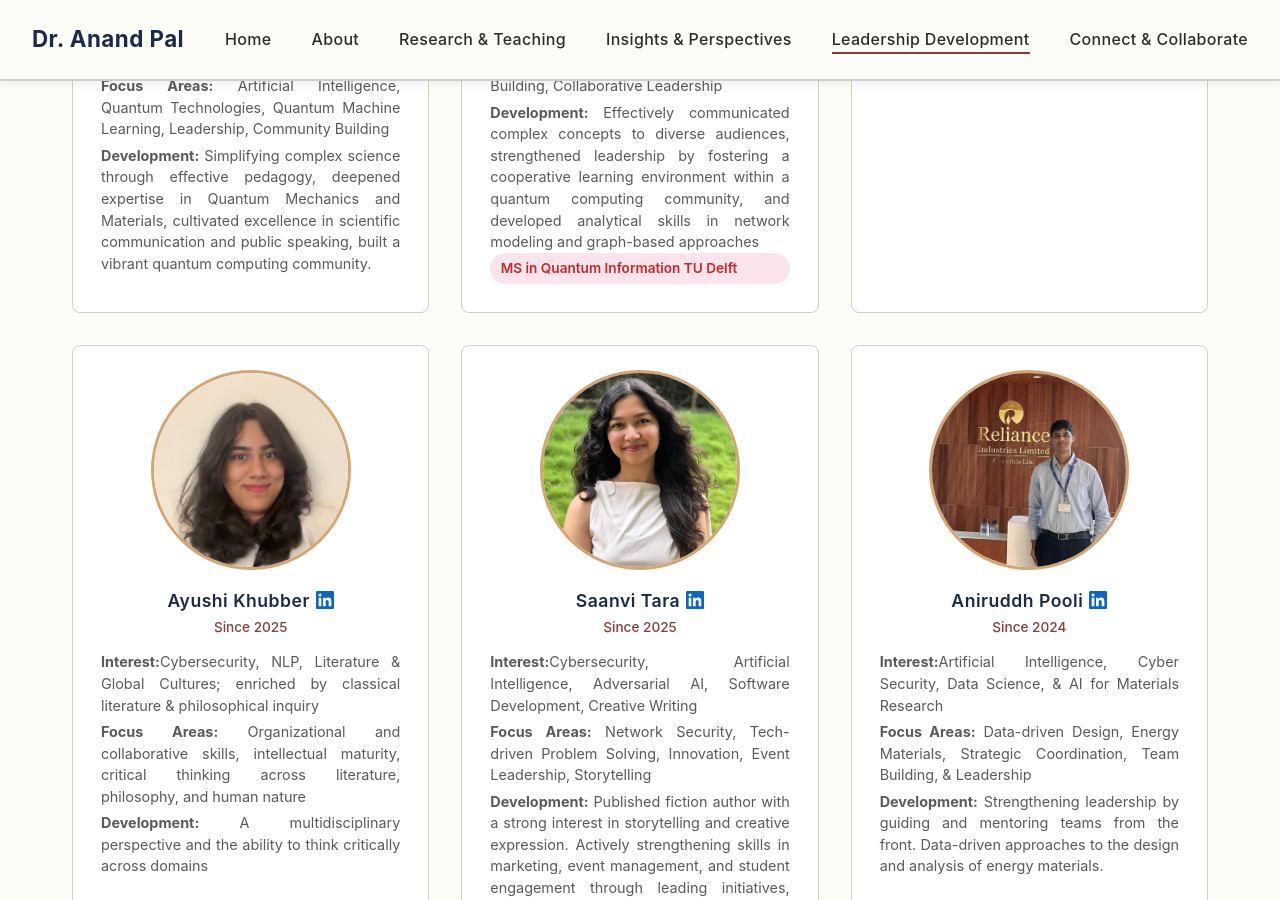
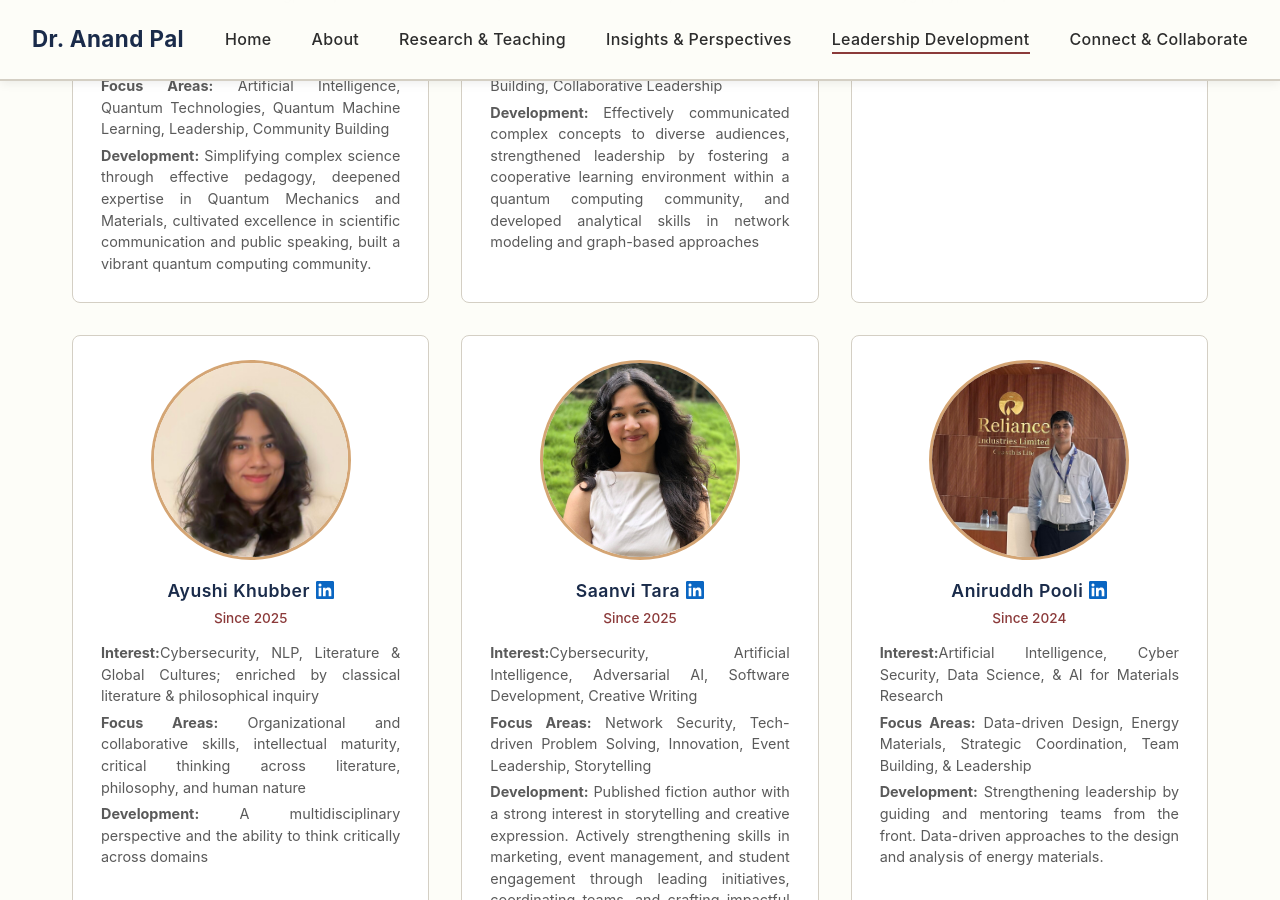
Before and after one commit to anandpal-in/anandpal-in.github.io, a Jekyll site: the page built from leadership-development/index.html, in a window 1280 px wide and 900 px high, scrolled down 1020 px. Built offline with Jekyll 4.4.1, drawn with Linux system fonts in a browser that asks for light colours.

Commit message:
comment current Asmita

```diff
--- a/leadership-development/index.html
+++ b/leadership-development/index.html
@@ -42,7 +42,7 @@ description: Leadership development, mentorship, and community engagement by Dr.
                     <p class="mentee-detail"><strong>Interest:</strong>Quantum Information Science, Quantum Communication, Quantum Error Correction </p>
                     <p class="mentee-detail"><strong>Focus Areas:</strong> Quantum Network Simulations, Graph Theory, Community Building, Collaborative Leadership</p>
                     <p class="mentee-detail"><strong>Development:</strong> Effectively communicated complex concepts to diverse audiences, strengthened leadership by fostering a cooperative learning environment within a quantum computing community, and developed analytical skills in network modeling and graph-based approaches</p>
-                    <span class="pub-badge badge-nature">MS in Quantum Information TU Delft</span>
+                    <!-- <span class="pub-badge badge-nature">MS in Quantum Information TU Delft</span> -->
                 </div>
             </div>
 
```
